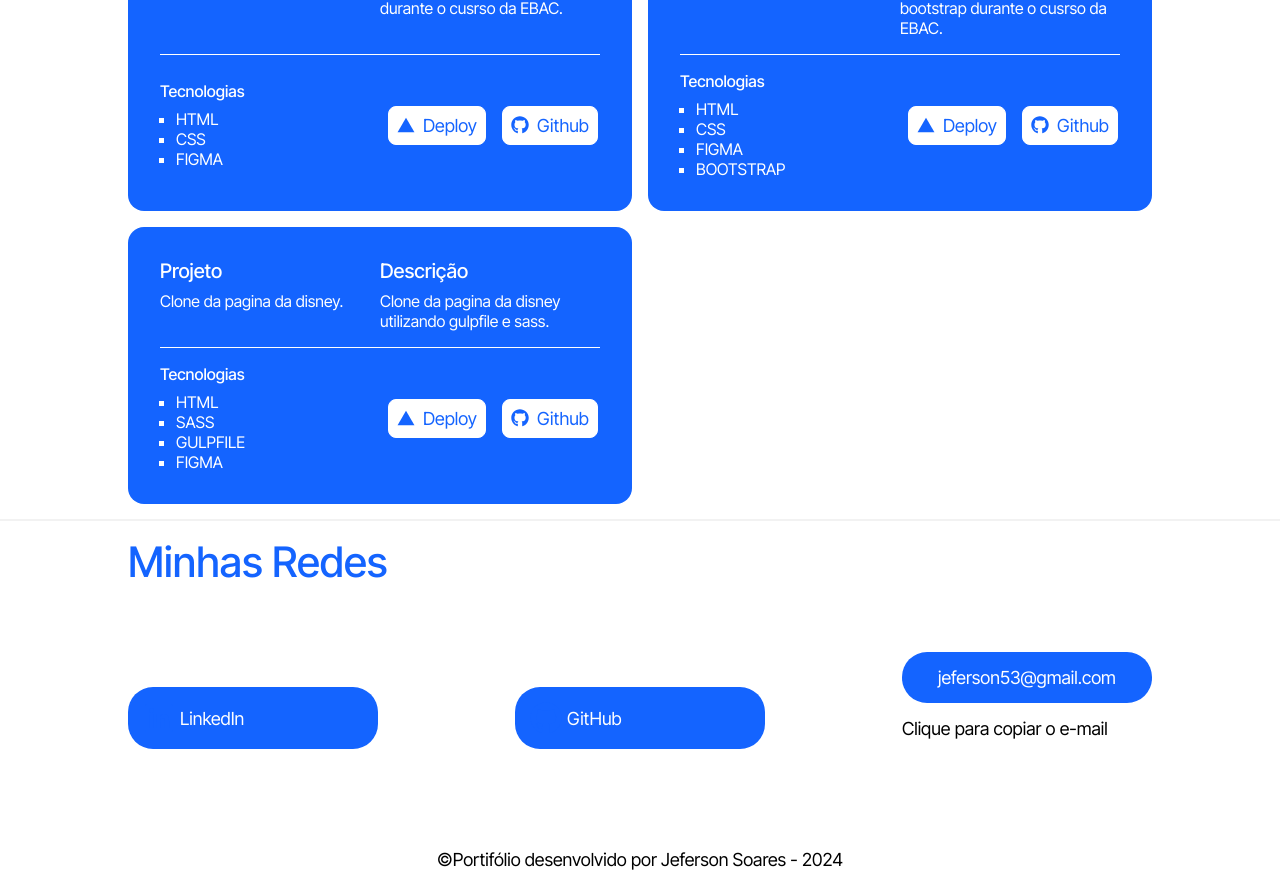
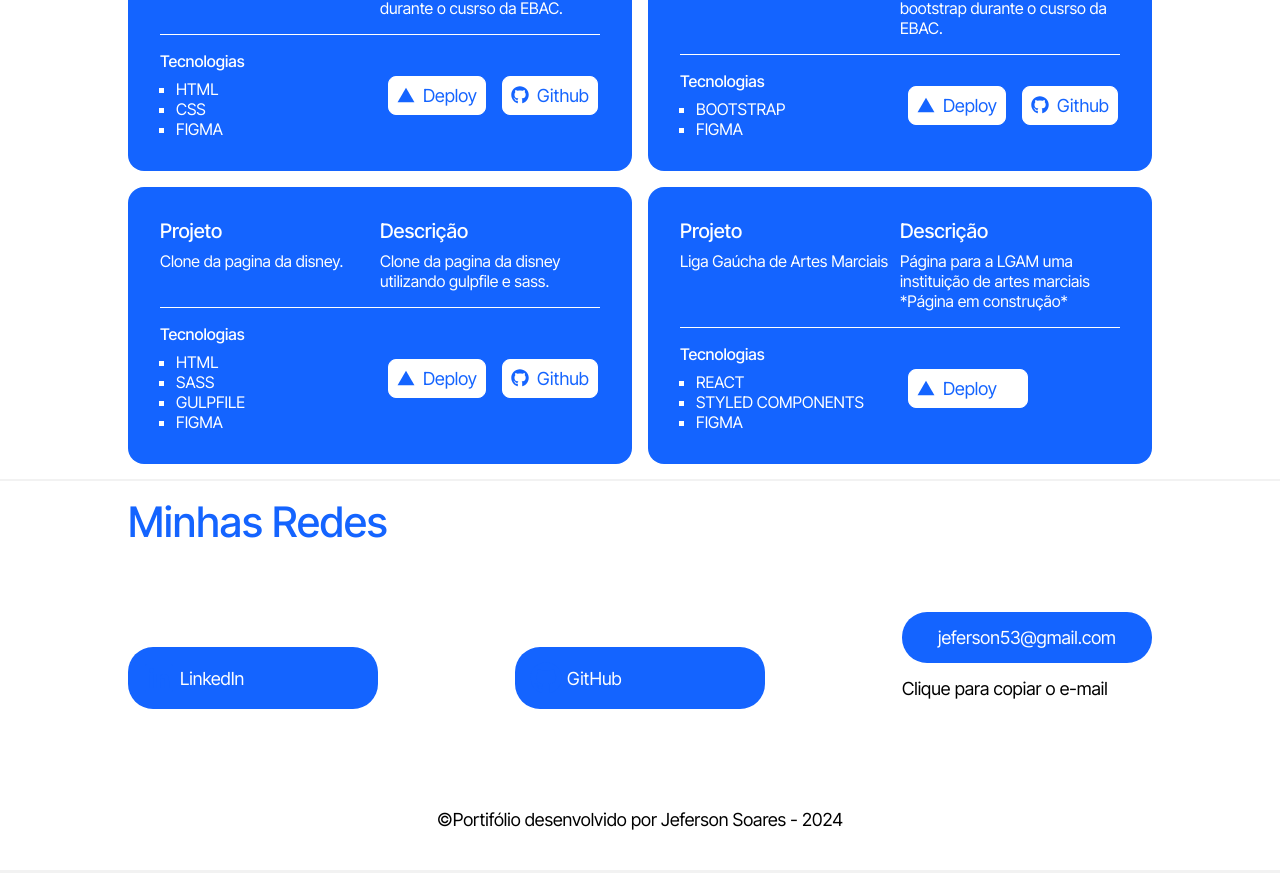
Before and after one commit to jef-sorridente/portifolio-jeferson-soares, a React (Vite) app: page / in a window 1280 px wide. Shown: the part 1606-2479 px from the top of the page. Built offline with nearby package versions, Linux system fonts and the light colour scheme.

Commit message:
configuracoes e adicao de projeto

```diff
--- a/src/components/Footer/index.jsx
+++ b/src/components/Footer/index.jsx
@@ -5,7 +5,7 @@ import "./Footer.css";
 import { Link } from "react-router-dom";
 
 //Icons
-import { FaLinkedin, FaGithub, FaWhatsappSquare } from "react-icons/fa";
+import { FaLinkedin, FaGithub } from "react-icons/fa";
 
 const Footer = () => {
   const textCopy = "jeferson53@gmail.com";
--- a/src/components/Projects/Projects.css
+++ b/src/components/Projects/Projects.css
@@ -63,13 +63,14 @@
   border: 1px solid var(--primary-color);
   text-align: center;
   padding: 8px;
-  width: 100%;
   margin: 0 8px;
   border-radius: 8px;
   transition: 0.3s;
   display: flex;
   align-items: center;
   gap: 8px;
+  max-width: 120px;
+  width: 100%;
 }
 
 .item__link:hover {
--- a/src/components/Projects/index.jsx
+++ b/src/components/Projects/index.jsx
@@ -1,8 +1,5 @@
 //CSS
 import "./Projects.css";
-
-//Import Images
-import tecnod from "../../assets/tecnod.jpg";
 
 //icons
 import { IoLogoVercel } from "react-icons/io5";
@@ -75,10 +72,8 @@ const Projects = () => {
             <div className="item__main__list__container">
               <p className="item__title">Tecnologias</p>
               <ul className="item__main__list">
-                <li className="item__main__list__itens">html</li>
-                <li className="item__main__list__itens">css</li>
+                <li className="item__main__list__itens">bootstrap</li>
                 <li className="item__main__list__itens">figma</li>
-                <li className="item__main__list__itens">bootstrap</li>
               </ul>
             </div>
             <div className="item__container__links">
@@ -121,7 +116,7 @@ const Projects = () => {
             <div className="item__container__links">
               <a
                 className="item__link"
-                href="https://vercel.com/jeferson-soares-projects/clone-disneyplus-jeferson-soares"
+                href="https://clone-disneyplus-jeferson-soares.vercel.app"
                 target="_blank"
               >
                 <IoLogoVercel /> Deploy
@@ -136,6 +131,38 @@ const Projects = () => {
             </div>
           </div>
         </div>
+        <div className="projects__container__item">
+          <div className="item__header__title">
+            <h4 className="item__title">Projeto</h4>
+            <p>Liga Gaúcha de Artes Marciais</p>
+          </div>
+          <div className="item__header__title">
+            <h4 className="item__title">Descrição</h4>
+            <p>
+              Página para a LGAM uma instituição de artes marciais <br />{" "}
+              *Página em construção*
+            </p>
+          </div>
+          <div className="projects__container__item__main">
+            <div className="item__main__list__container">
+              <p className="item__title">Tecnologias</p>
+              <ul className="item__main__list">
+                <li className="item__main__list__itens">React</li>
+                <li className="item__main__list__itens">Styled Components</li>
+                <li className="item__main__list__itens">Figma</li>
+              </ul>
+            </div>
+            <div className="item__container__links">
+              <a
+                className="item__link"
+                href="https://lgamrs.com.br"
+                target="_blank"
+              >
+                <IoLogoVercel /> Deploy
+              </a>
+            </div>
+          </div>
+        </div>
       </div>
     </section>
   );
```
